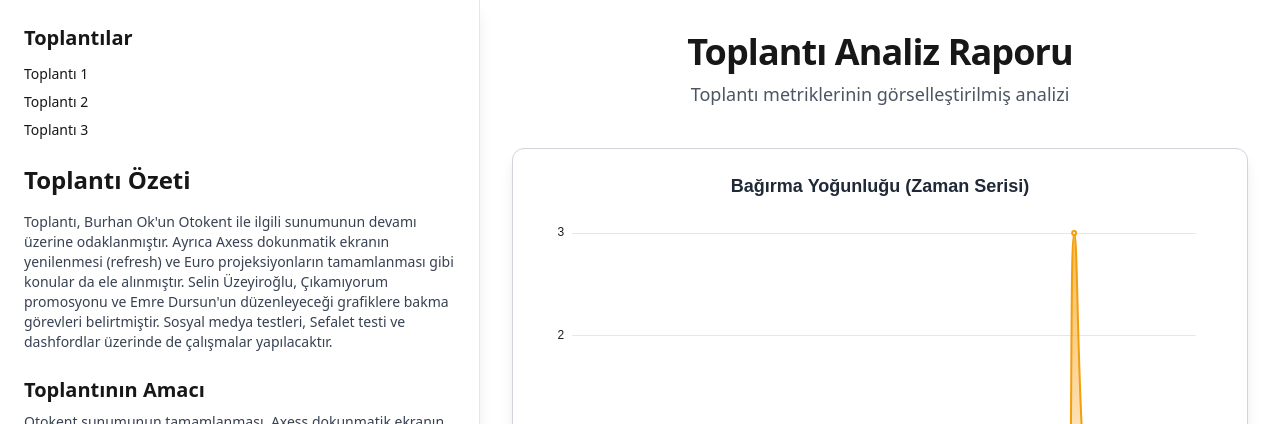
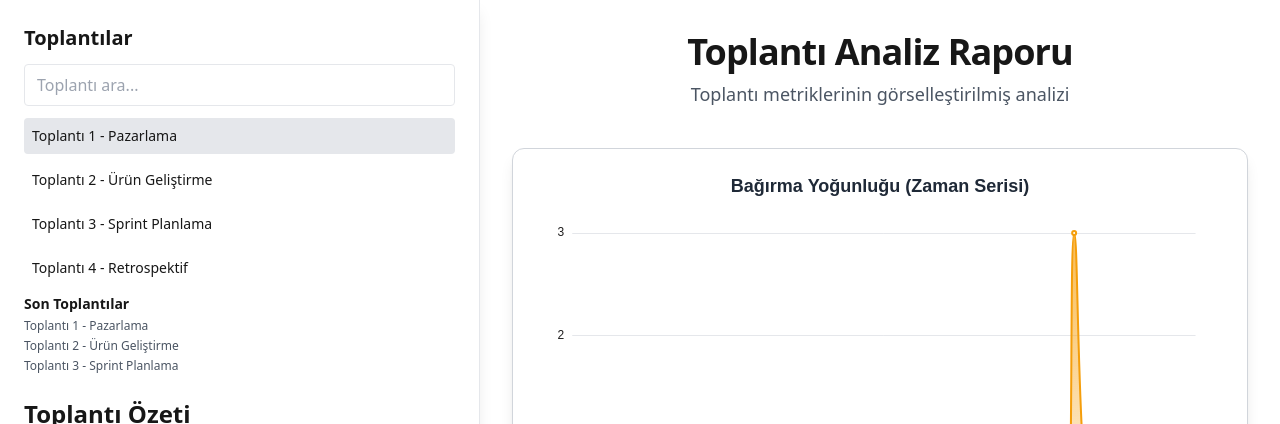
Before and after one commit to emredursunn/meeting-analysis-dashboard, a Next.js app: page / in a window 1280 px wide. Shown: the top 424 px of the page. Built offline with nearby package versions, Linux system fonts and the light colour scheme; sample sign-in values are in the browser's storage.

Commit message:
Add simple login flow and enhanced sidebar

```diff
--- a/app/components/Sidebar.tsx
+++ b/app/components/Sidebar.tsx
@@ -1,22 +1,67 @@
 "use client";
+import { useState } from "react";
+import { useRouter } from "next/navigation";
 import MeetingSummary from "./MeetingSummary";
 import TasksList from "./TasksList";
 import TopicsNotes from "./TopicsNotes";
 
-const meetings = ["Toplantı 1", "Toplantı 2", "Toplantı 3"];
+const meetings = [
+  "Toplantı 1 - Pazarlama",
+  "Toplantı 2 - Ürün Geliştirme",
+  "Toplantı 3 - Sprint Planlama",
+  "Toplantı 4 - Retrospektif",
+  "Toplantı 5 - Q&A",
+];
 
-const Sidebar = () => (
+const Sidebar = () => {
+  const router = useRouter();
+  const [query, setQuery] = useState("");
+  const [selected, setSelected] = useState<string | null>(meetings[0]);
+
+  const filtered = meetings.filter((m) =>
+    m.toLowerCase().includes(query.toLowerCase())
+  );
+
+  const handleLogout = () => {
+    if (typeof window !== "undefined") {
+      localStorage.removeItem("isAuthenticated");
+    }
+    router.push("/login");
+  };
+
+  return (
     <aside className="bg-white w-[30rem] fixed top-0 bottom-0 left-0 flex flex-col shadow-lg border-r border-gray-200">
       <div className="p-6 overflow-y-auto flex-1 space-y-6">
         <div>
           <h2 className="text-xl font-semibold mb-3">Toplantılar</h2>
-        <ul className="space-y-2 text-sm">
-        {meetings.map((m) => (
-          <li key={m} className="cursor-pointer hover:underline">
+          <input
+            type="text"
+            placeholder="Toplantı ara..."
+            value={query}
+            onChange={(e) => setQuery(e.target.value)}
+            className="mb-3 w-full border px-3 py-2 rounded"
+          />
+          <ul className="space-y-2 text-sm max-h-40 overflow-y-auto">
+            {filtered.map((m) => (
+              <li
+                key={m}
+                onClick={() => setSelected(m)}
+                className={`cursor-pointer p-2 rounded hover:bg-gray-100 ${
+                  selected === m ? "bg-gray-200 font-medium" : ""
+                }`}
+              >
                 {m}
               </li>
             ))}
           </ul>
+          <div className="mt-4">
+            <h3 className="text-sm font-semibold mb-1">Son Toplantılar</h3>
+            <ul className="text-xs text-gray-600 space-y-1">
+              {meetings.slice(0, 3).map((m) => (
+                <li key={`recent-${m}`}>{m}</li>
+              ))}
+            </ul>
+          </div>
         </div>
         <MeetingSummary />
         <TasksList />
@@ -25,9 +70,12 @@ const Sidebar = () => (
       <div className="p-6 border-t border-gray-200 text-sm flex items-center space-x-3">
         <img src="/favicon.ico" alt="User" className="w-8 h-8 rounded-full" />
         <span className="flex-1">Demo User</span>
-      <button className="py-1 px-3 bg-red-500 text-white rounded">Çıkış Yap</button>
+        <button onClick={handleLogout} className="py-1 px-3 bg-red-500 text-white rounded">
+          Çıkış Yap
+        </button>
       </div>
     </aside>
   );
+};
 
 export default Sidebar;
--- /dev/null
+++ b/app/login/page.tsx
@@ -0,0 +1,48 @@
+"use client";
+import { useState } from "react";
+import { useRouter } from "next/navigation";
+
+export default function LoginPage() {
+  const router = useRouter();
+  const [username, setUsername] = useState("");
+  const [password, setPassword] = useState("");
+
+  const handleSubmit = (e: React.FormEvent) => {
+    e.preventDefault();
+    if (typeof window !== "undefined") {
+      localStorage.setItem("isAuthenticated", "true");
+    }
+    router.push("/");
+  };
+
+  return (
+    <div className="flex items-center justify-center min-h-screen bg-gray-100">
+      <form
+        onSubmit={handleSubmit}
+        className="bg-white p-6 rounded shadow-md space-y-4 w-80"
+      >
+        <h1 className="text-2xl font-bold text-center">Giriş Yap</h1>
+        <input
+          type="text"
+          placeholder="Kullanıcı Adı"
+          value={username}
+          onChange={(e) => setUsername(e.target.value)}
+          className="w-full border px-3 py-2 rounded"
+        />
+        <input
+          type="password"
+          placeholder="Şifre"
+          value={password}
+          onChange={(e) => setPassword(e.target.value)}
+          className="w-full border px-3 py-2 rounded"
+        />
+        <button
+          type="submit"
+          className="w-full bg-blue-500 hover:bg-blue-600 text-white font-semibold py-2 rounded"
+        >
+          Giriş
+        </button>
+      </form>
+    </div>
+  );
+}
--- a/app/page.tsx
+++ b/app/page.tsx
@@ -1,6 +1,7 @@
 "use client";
 
 import React, { useState, useEffect } from "react";
+import { useRouter } from "next/navigation";
 import ShoutingChart from "./components/ShoutingChart";
 import EmotionTopicBarChart from "./components/EmotionTopicBarChart";
 import EmotionsRadarChart from "./components/EmotionsRadarChart";
@@ -11,11 +12,19 @@ import Sidebar from "./components/Sidebar";
 
 // --- ANA DASHBOARD BILEŞENİ ---
 const App = () => {
+  const router = useRouter();
   const [isClient, setIsClient] = useState(false);
 
   useEffect(() => {
+    if (typeof window !== "undefined") {
+      const auth = localStorage.getItem("isAuthenticated");
+      if (auth !== "true") {
+        router.push("/login");
+        return;
+      }
+    }
     setIsClient(true);
-  }, []);
+  }, [router]);
 
   if (!isClient) return null;
 
```
Lines whose indentation alone changed are shown as unchanged.
